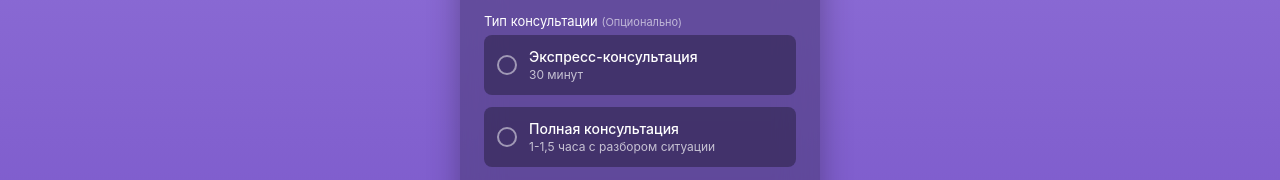
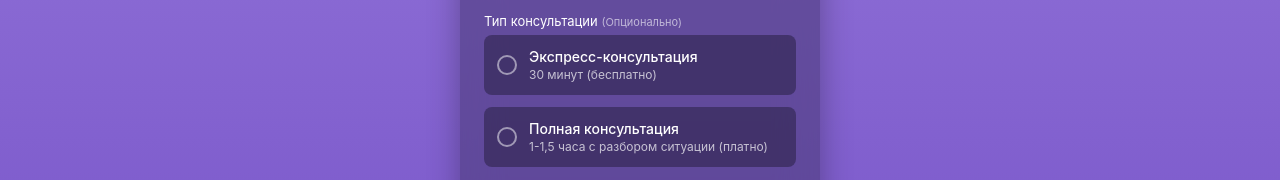
Before and after one commit to Nik1125/TG_registration_form, a plain HTML site: page index.html in a window 1280 px wide. Shown: the part 399-579 px from the top of the page. Drawn offline with nearby package versions, Linux system fonts and the light colour scheme; a script that the page names is missing.

Commit message:
Update index.html

```diff
--- a/index.html
+++ b/index.html
@@ -274,7 +274,7 @@
                             <span class="radio-custom"></span>
                             <div class="radio-content">
                                 <div class="radio-title">Экспресс-консультация</div>
-                                <div class="radio-subtitle">30 минут</div>
+                                <div class="radio-subtitle">30 минут (бесплатно)</div>
                             </div>
                         </label>
                         <label class="radio-option">
@@ -282,7 +282,7 @@
                             <span class="radio-custom"></span>
                             <div class="radio-content">
                                 <div class="radio-title">Полная консультация</div>
-                                <div class="radio-subtitle">1-1,5 часа с разбором ситуации</div>
+                                <div class="radio-subtitle">1-1,5 часа с разбором ситуации (платно)</div>
                             </div>
                         </label>
                     </div>
```
